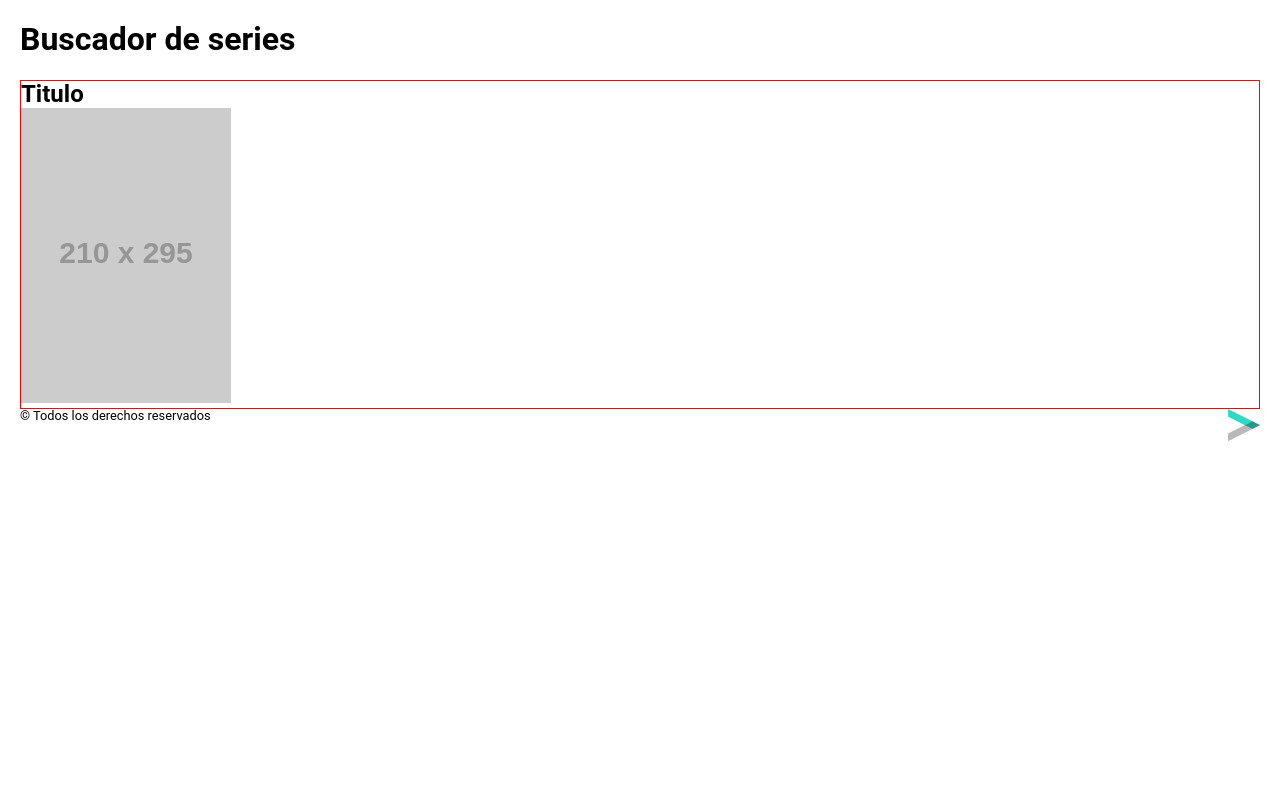
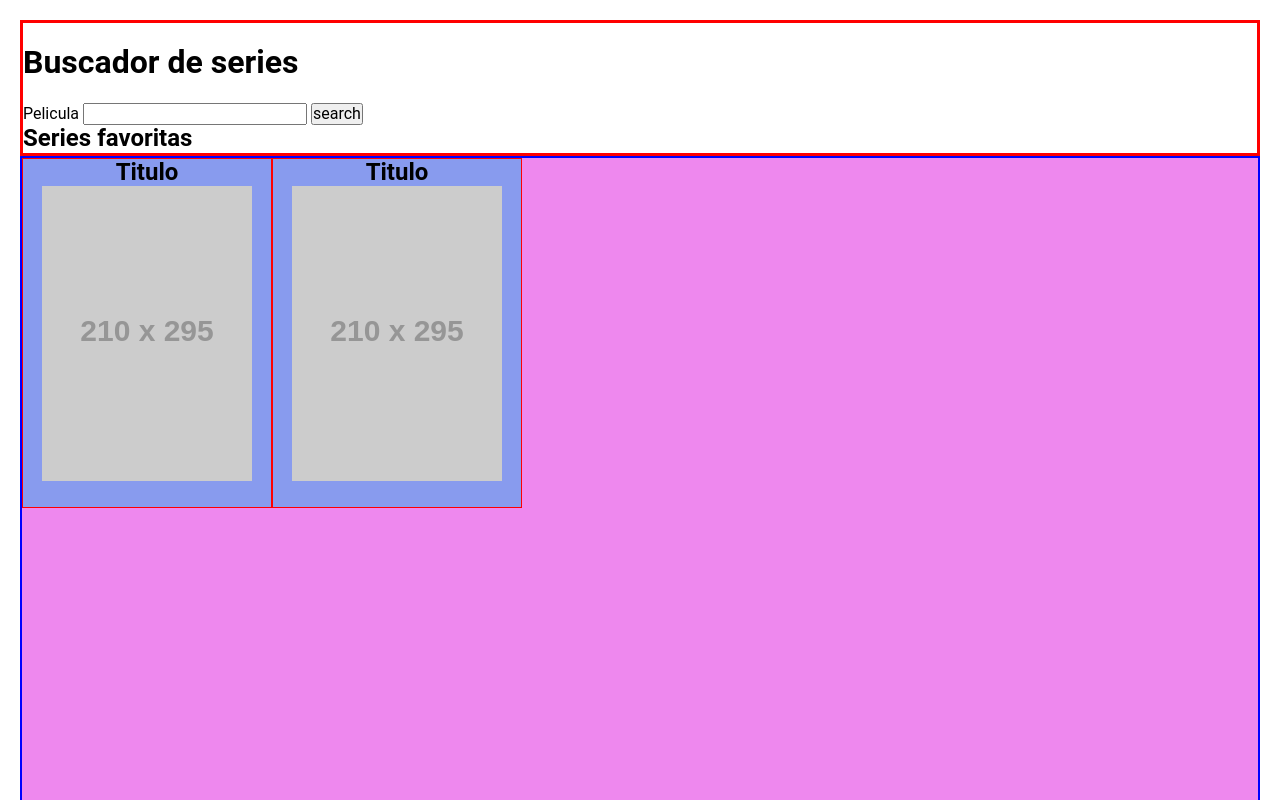
Before and after one commit to anapy/modulo-2-evaluacion-final-anapy, a website: page src/html/index.html in a window 1280 px wide. Shown: the top 800 px of the page. Drawn offline with nearby package versions, Linux system fonts and the light colour scheme; files that its build step writes are made by us from their sources; placeholder pictures from the web are drawn by us; files whose address does not match are found by name.

Commit message:
fix details in html structure

```diff
--- a/src/html/partials/header.html
+++ b/src/html/partials/header.html
@@ -1,3 +1,11 @@
 <header class="header">
   <h1>Buscador de series</h1>
+  <form>
+    <label for="serie">Pelicula</label>
+    <input id="serie" name="serie" type="text" class="js-serie" required>
+    <input class="submit" type="button" value="search">
+  </form>
+  <aside class="favourite-container">
+    <h2 class="favourite-title">Series favoritas</h2>
+  </aside>
 </header>
--- a/src/html/partials/main.html
+++ b/src/html/partials/main.html
@@ -1,6 +1,10 @@
 <main class="main">
-  <section class="result-container">
-    <article class="serie">
+  <section class="serie-results">
+    <article class="serie-container">
+      <h2>Titulo</h2>
+      <img src="https://via.placeholder.com/210x295/ffffff/666666/text=TV" alt="Adalab">
+    </article>
+    <article class="serie-container">
       <h2>Titulo</h2>
       <img src="https://via.placeholder.com/210x295/ffffff/666666/text=TV" alt="Adalab">
     </article>
--- a/src/scss/layout/_footer.scss
+++ b/src/scss/layout/_footer.scss
@@ -1,4 +1,6 @@
 .footer {
+  padding: 20px 20px 10px;
+  border: 3px solid red;
   display: flex;
   justify-content: space-between;
 }
--- a/src/scss/layout/_header.scss
+++ b/src/scss/layout/_header.scss
@@ -1,3 +1,3 @@
 .header {
-
+  border: 3px solid red;
 }
--- a/src/scss/layout/_main.scss
+++ b/src/scss/layout/_main.scss
@@ -1,3 +1,19 @@
-.result-container {
+.serie-container {
   border: 1px solid red;
+  background-color: rgb(136, 155, 238);
+  width: 250px;
+  height: 350px;
+  text-align: center;
 }
+
+.main {
+  border: 2px solid blue;
+  background-color: rgb(238, 136, 238);
+  display: flex;
+  height: 90vh;
+  min-width: 320px;
+}
+
+.serie-results {
+  display: flex;
+}
```
